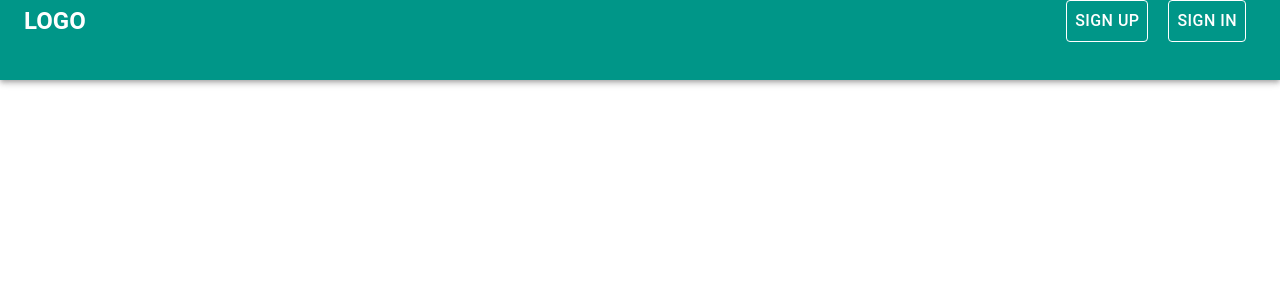
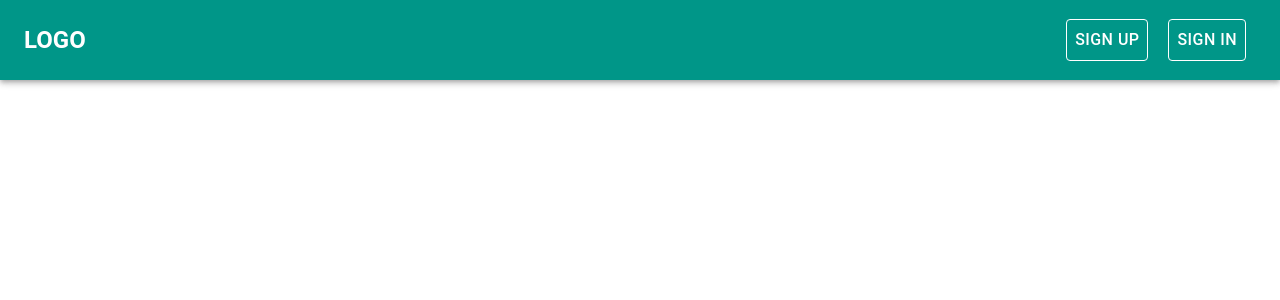
Before and after one commit to autsada/signup-material-ui, a React (Create React App) app: page / in a window 1280 px wide. Shown: the top 300 px of the page. Built offline with nearby package versions, Linux system fonts and the light colour scheme.

Commit message:
Adjust navbar

```diff
--- a/src/components/NavBar.js
+++ b/src/components/NavBar.js
@@ -26,17 +26,16 @@ const useStyles = makeStyles(theme => ({
 }))
 
 const NavBarStyle = styled(AppBar)`
+  display: block;
+  text-align: center;
   background: ${props => props.theme.teal};
   height: 8rem;
-
-  .MuiToolbar-regular {
-    min-height: 0;
-  }
 
   .nav-bar {
     display: flex;
     justify-content: space-between;
     align-items: center;
+    height: 100%;
 
     .logo {
       margin: 0;
@@ -82,6 +81,10 @@ const NavBarStyle = styled(AppBar)`
   @media ${props => props.theme.sm} {
     height: 5rem;
 
+    .MuiToolbar-regular {
+      min-height: 0;
+    }
+
     button {
       margin: 0 0.3rem;
       font-size: 1rem;
--- a/src/components/SigninModal.js
+++ b/src/components/SigninModal.js
@@ -26,11 +26,11 @@ const useStyles = makeStyles(theme => ({
       borderWidth: '0.6px' //default
     },
     '&:hover:not($disabled):not($cssFocused):not($error) $notchedOutline': {
-      borderWidth: '1.5px',
+      borderWidth: '1px',
       borderColor: `${theme.darkTeal}` //hovered
     },
     '&$cssFocused $notchedOutline': {
-      borderWidth: '1.5px',
+      borderWidth: '1px',
       borderColor: `${theme.darkTeal}` //focused
     }
   },
--- a/src/components/SignupModal.js
+++ b/src/components/SignupModal.js
@@ -26,11 +26,11 @@ const useStyles = makeStyles(theme => ({
       borderWidth: '0.6px' //default
     },
     '&:hover:not($disabled):not($cssFocused):not($error) $notchedOutline': {
-      borderWidth: '1.5px',
+      borderWidth: '1px',
       borderColor: `${theme.darkTeal}` //hovered
     },
     '&$cssFocused $notchedOutline': {
-      borderWidth: '1.5px',
+      borderWidth: '1px',
       borderColor: `${theme.darkTeal}` //focused
     }
   },
--- a/src/cssTheme/muiTheme.js
+++ b/src/cssTheme/muiTheme.js
@@ -24,12 +24,12 @@ export const muiTheme = createMuiTheme({
     MuiInput: {
       input: {
         background: 'white'
-      },
-      root: {
-        '&$error': {
-          border: '1px solid #FF5252'
-        }
       }
+      // root: {
+      //   '&$error': {
+      //     border: '1px solid #FF5252'
+      //   }
+      // }
     },
     MuiButton: {
       root: {
```
